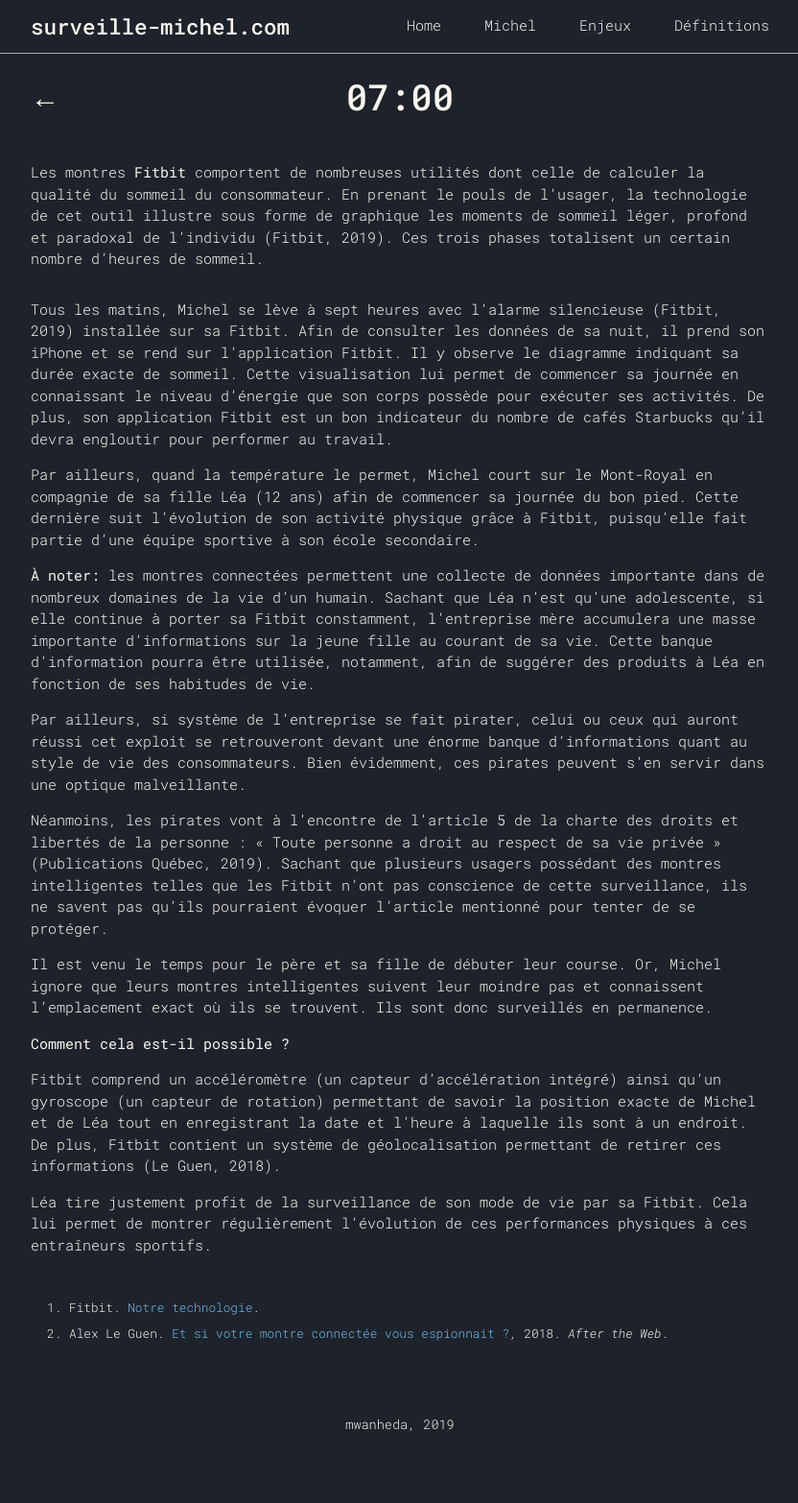
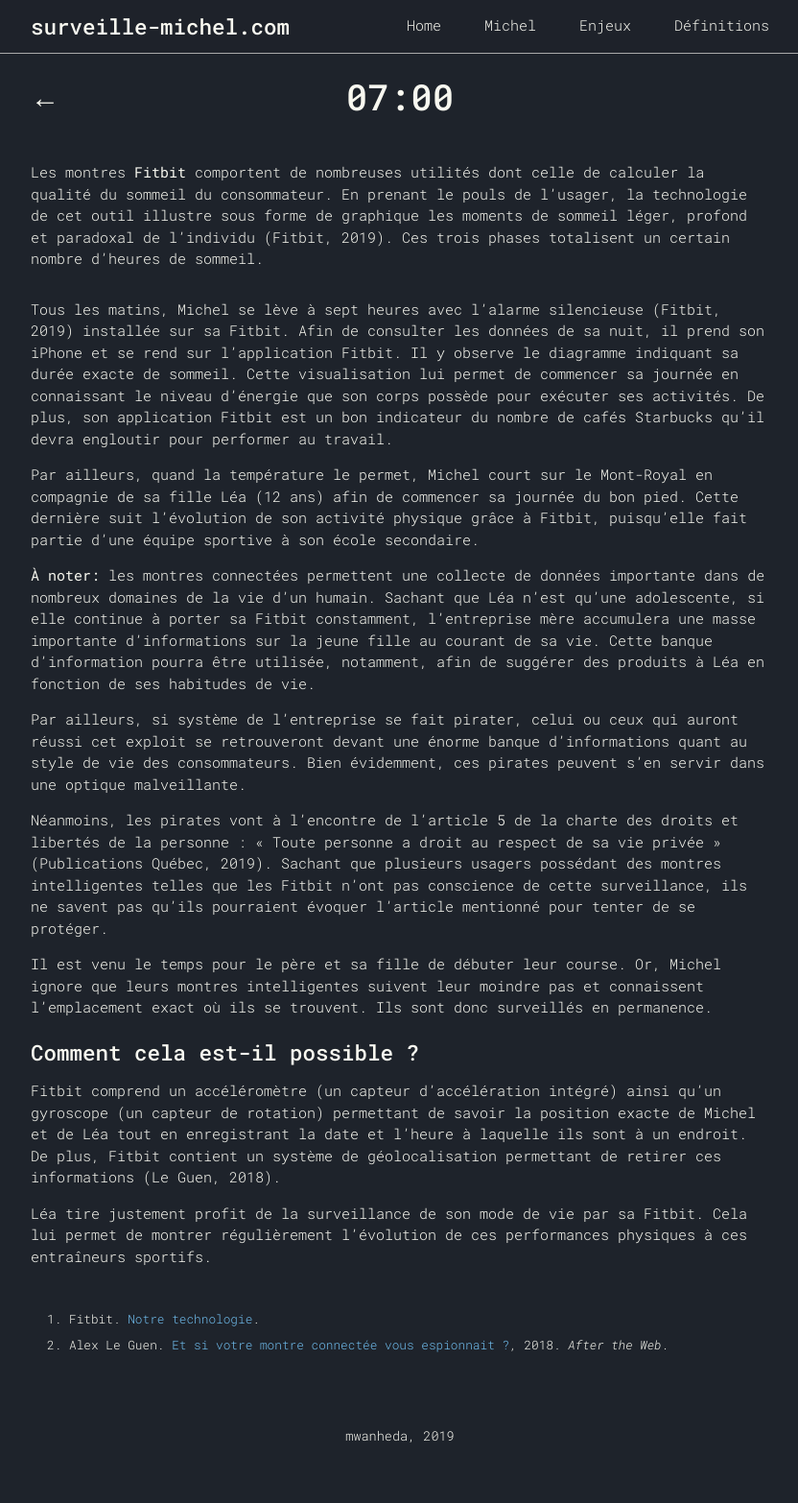
Before and after one commit to mwanheda/michel, a Jekyll site: the page built from _steps/0700.md, in a window 1280 px wide. Shown: the whole page at 96% size, without its empty margins (223-1055 px from the left). Built offline with Jekyll 4.4.1, drawn with Linux system fonts in a browser that asks for light colours.

Commit message:
Update 0700.md

```diff
--- a/_steps/0700.md
+++ b/_steps/0700.md
@@ -29,7 +29,7 @@
 
 Il est venu le temps pour le père et sa fille de débuter leur course. Or, Michel ignore que leurs montres intelligentes suivent leur moindre pas et connaissent l’emplacement exact où ils se trouvent. Ils sont donc surveillés en permanence.
 
-**Comment cela est-il possible ?**
+## Comment cela est-il possible ?
 
 Fitbit comprend un accéléromètre (un capteur d’accélération intégré) ainsi qu’un gyroscope (un capteur de rotation) permettant de savoir la position exacte de Michel et de Léa tout en enregistrant la date et l’heure à laquelle ils sont à un endroit. De plus, Fitbit contient un système de géolocalisation permettant de retirer ces informations (Le Guen, 2018).
 
```
